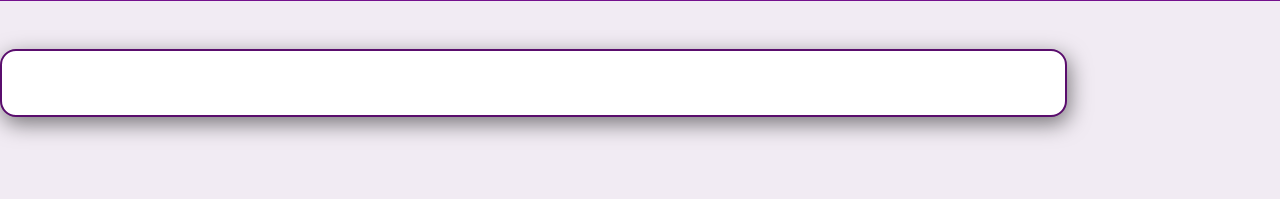
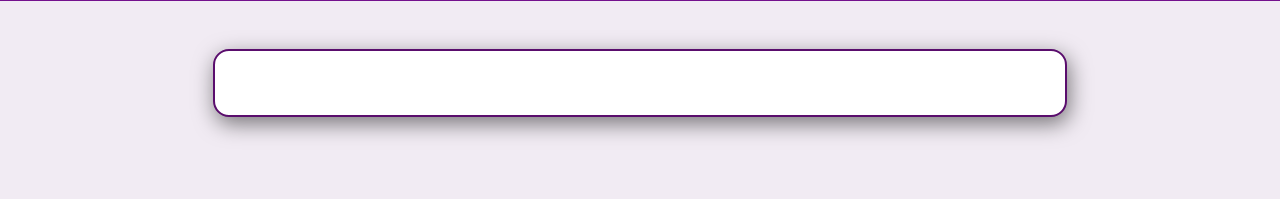
Before and after one commit to CDHayden/LearnerManagementSystem, a Flask app: template lms/templates/student/classes.html in a window 1280 px wide. Shown: the part 183-382 px from the top of the page. Run offline with Flask 2, Linux system fonts and the light colour scheme; the template is opened without the code that fills it, so the values that code supplies are empty; some libraries are stand-ins or nearby versions; some web fonts are replaced.

Commit message:
Style class info content

```diff
--- a/lms/templates/student/classes.html
+++ b/lms/templates/student/classes.html
@@ -40,7 +40,7 @@
     <!-- ./CLASS MENU-->
 
     <!-- MAIN CONTENT-->
-    <div class="col-12 col-md-10" id="classContent">
+    <div class="col-12 col-md-10 offset-md-1 col-lg-8 offset-lg-2" id="classContent">
     </div>
     <!-- ./MAIN CONTENT -->
 
```
